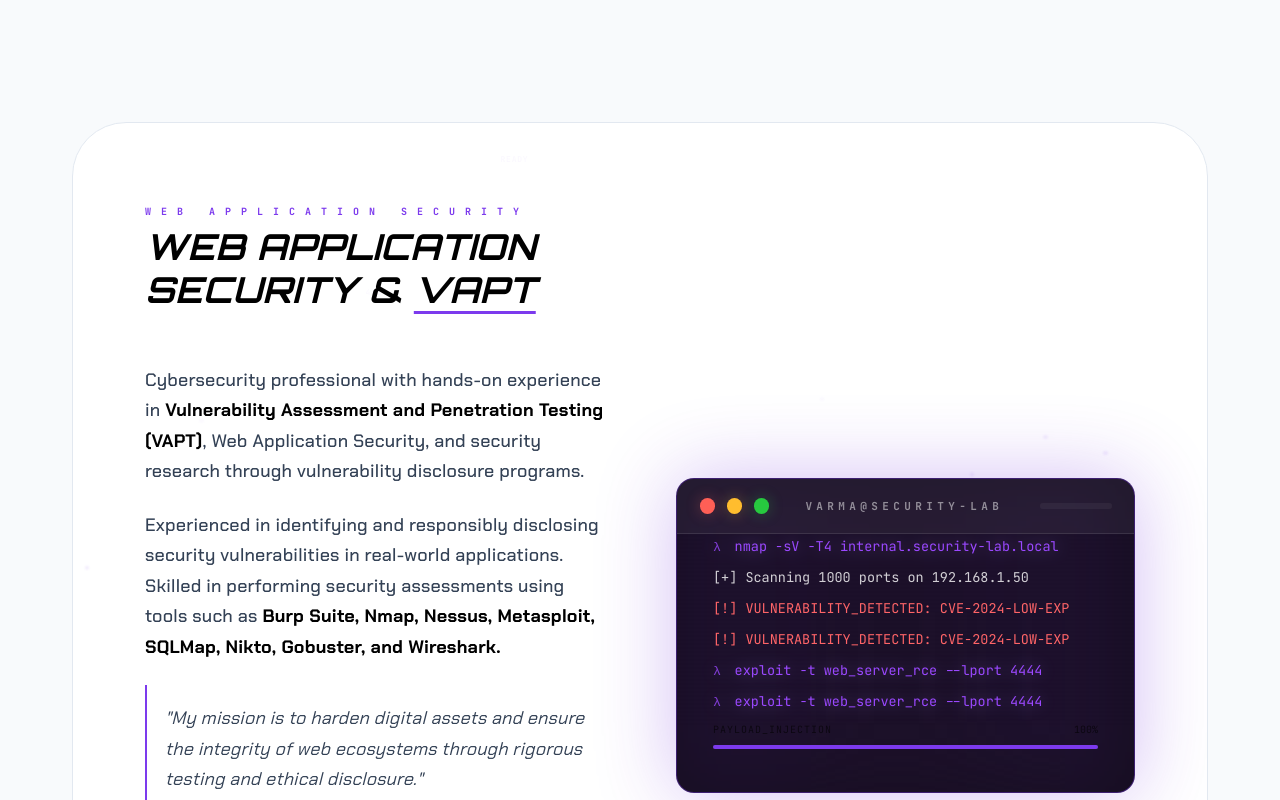
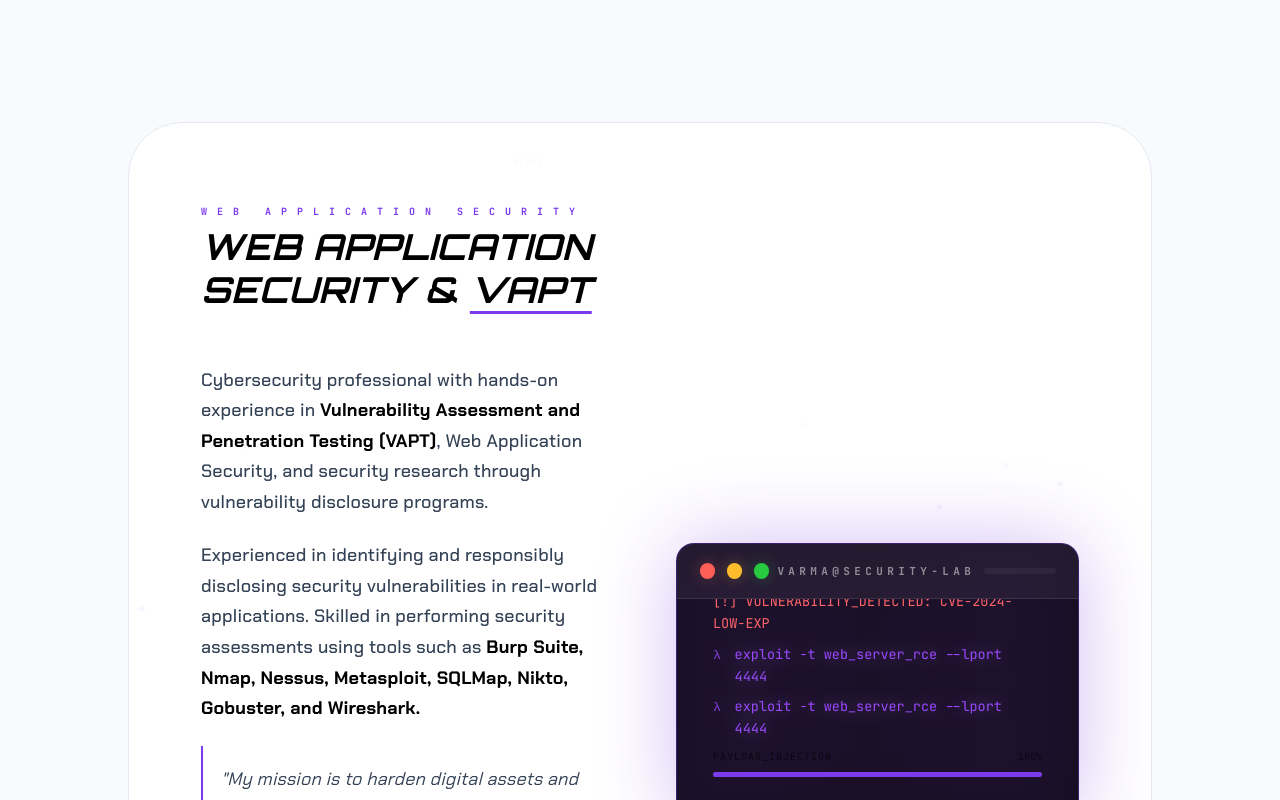
Before and after one commit to VARMA9999/portfolio, a React (Vite) app: page / in a window 1280 px wide. Shown: the part 1000-1800 px from the top of the page. Built offline with nearby package versions, Linux system fonts and the light colour scheme; no server answers.

Commit message:
style: increase progressive container clamp mapping universally across all layout boundary classes to guarantee symmetric breathing space globally

```diff
--- a/index.css
+++ b/index.css
@@ -682,14 +682,18 @@ button,
       radial-gradient(circle at bottom left, rgba(34, 211, 238, 0.05), transparent 40%);
   }
 
-  /* ── Container ── */
-  .container-progressive {
+  /* ── Global Precision Container Overrides ── */
+  /* Enforces strictly equal and generous responsive spacing identically across
+     ALL main architecture boundaries (Hero, Projects, Footer, etc.) */
+  .container-progressive,
+  .container,
+  .max-w-7xl {
     width: 100%;
-    max-width: 1200px;
+    max-width: 1250px;
     margin-left: auto;
     margin-right: auto;
-    padding-left: clamp(1rem, 4vw, 2.5rem);
-    padding-right: clamp(1rem, 4vw, 2.5rem);
+    padding-left: clamp(1.5rem, 5vw, 5rem) !important;
+    padding-right: clamp(1.5rem, 5vw, 5rem) !important;
   }
 
   @media (min-width: 1600px) {
```
